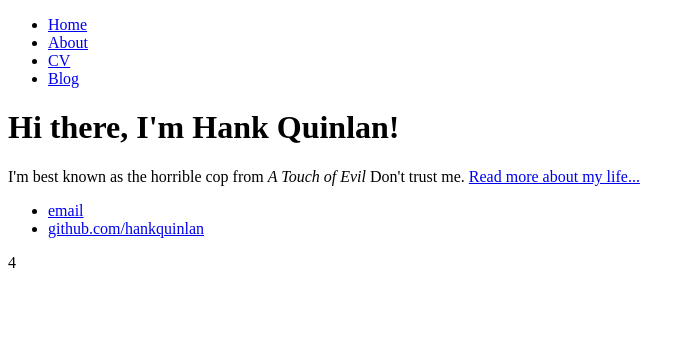
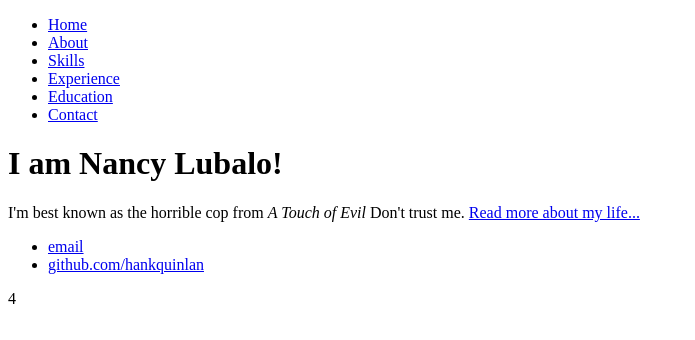
Before and after one commit to NancyLubalo/nancylubalo.github.io, a plain HTML site: page index.html in a window 1280 px wide. Shown: the whole page, without its empty margins (0-695 px from the left). Drawn offline with Linux system fonts and the light colour scheme.

Commit message:
Update index.html

```diff
--- a/index.html
+++ b/index.html
@@ -8,13 +8,16 @@
     		<ul>
         		<li><a href="/">Home</a></li>
 	        	<li><a href="/about">About</a></li>
-        		<li><a href="/cv">CV</a></li>
-        		<li><a href="/blog">Blog</a></li>
+        		<li><a href="/skills">Skills</a></li>
+        		<li><a href="/Expereince">Experience</a></li>
+			<li><a href="/Education">Education</a></li>
+			<li><a href="/Contact">Contact</a></li>
+
     		</ul>
 		</nav>
 		<div class="container">
     		<div class="blurb">
-        		<h1>Hi there, I'm Hank Quinlan!</h1>
+			<h1>I am <strong>Nancy Lubalo!</strong></h1>
 				<p>I'm best known as the horrible cop from <em>A Touch of Evil</em> Don't trust me. <a href="/about">Read more about my life...</a></p>
     		</div><!-- /.blurb -->
 		</div><!-- /.container -->
```
